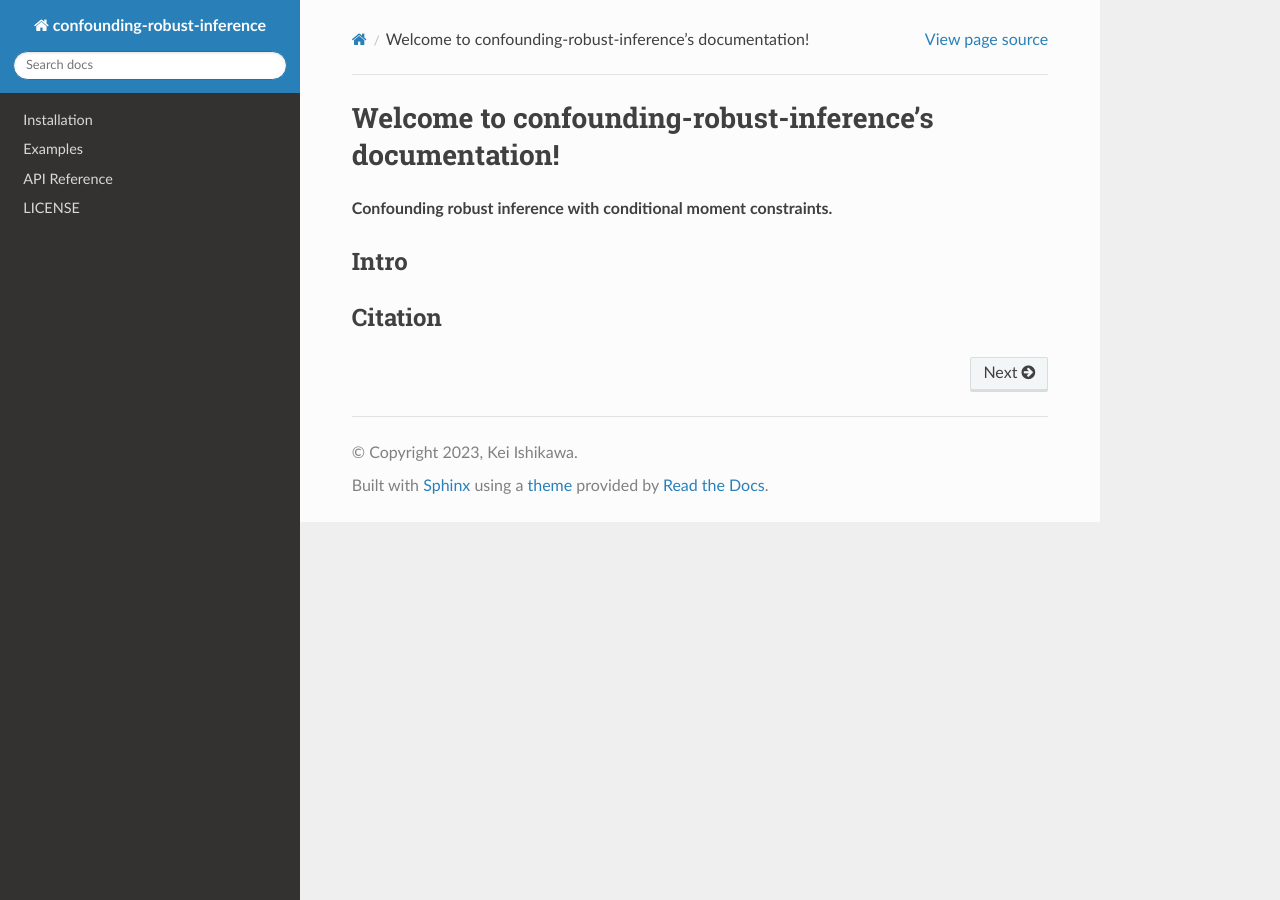
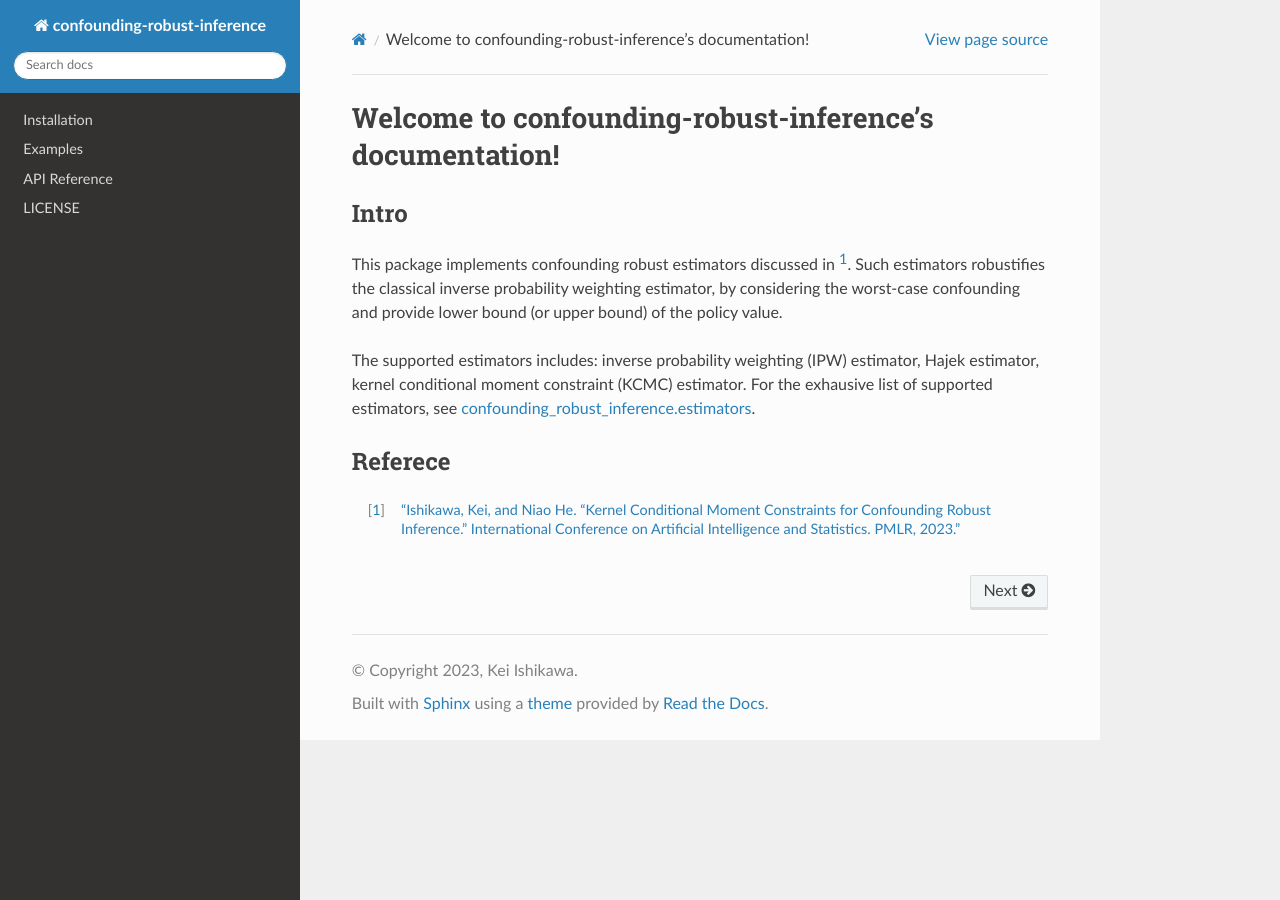
Before and after one commit to kstoneriv3/confounding-robust-inference, a Sphinx documentation site: the page built from docs/source/index.rst, in a window 1280 px wide. Built offline with Sphinx 7.4.7 and the Read the Docs theme 2.0.0, drawn with Linux system fonts in a browser that asks for light colours; pages that are not in the unit, such as notebooks, are missing from menus.

Commit message:
update docs

```diff
--- a/docs/source/api_reference/estimators.rst
+++ b/docs/source/api_reference/estimators.rst
@@ -1,4 +1,6 @@
 .. module:: confounding_robust_inference.estimators
+
+.. _list of estimators:
 
 confounding_robust_inference.estimators
 =======================================
--- a/docs/source/index.rst
+++ b/docs/source/index.rst
@@ -1,16 +1,5 @@
 Welcome to confounding-robust-inference's documentation!
 ========================================================
-
-**Confounding robust inference with conditional moment constraints.**
-
-
-Intro
------
-
-
-Citation
---------
-
 
 .. toctree::
    :hidden:
@@ -32,3 +21,16 @@ Citation
    :hidden:
 
    license
+
+Intro
+-----
+
+This package implements confounding robust estimators discussed in [1]_.
+Such estimators robustifies the classical inverse probability weighting estimator, by considering the worst-case confounding and provide lower bound (or upper bound) of the policy value.
+
+The supported estimators includes: inverse probability weighting (IPW) estimator, Hajek estimator, kernel conditional moment constraint (KCMC) estimator.
+For the exhausive list of supported estimators, see :doc:`api_reference/estimators`.
+
+Referece
+--------
+.. [1] `"Ishikawa, Kei, and Niao He. "Kernel Conditional Moment Constraints for Confounding Robust Inference." International Conference on Artificial Intelligence and Statistics. PMLR, 2023." <https://arxiv.org/abs/2302.13348>`_
```
Also changed, not shown: README.md (+24 -14 lines).
